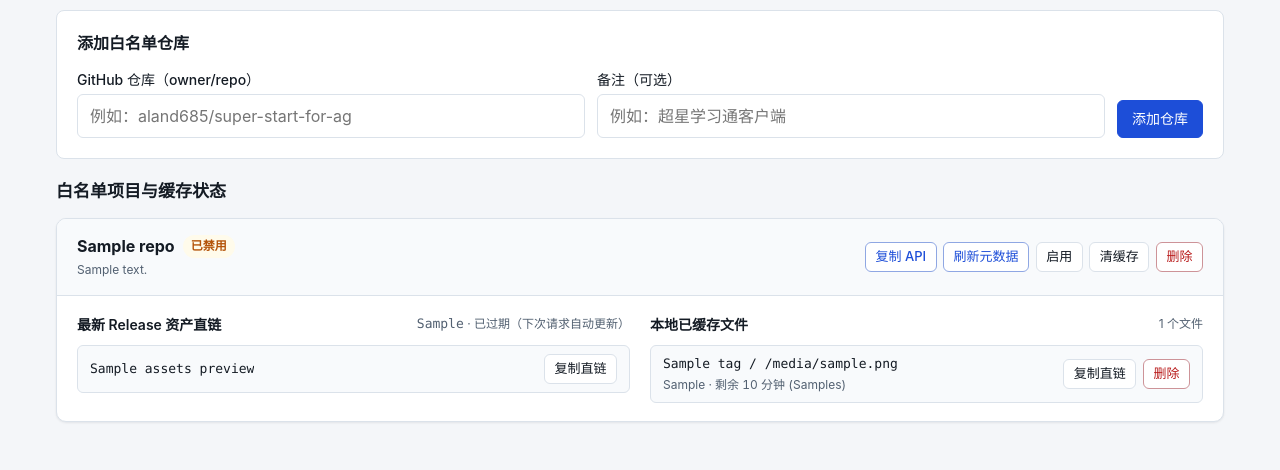
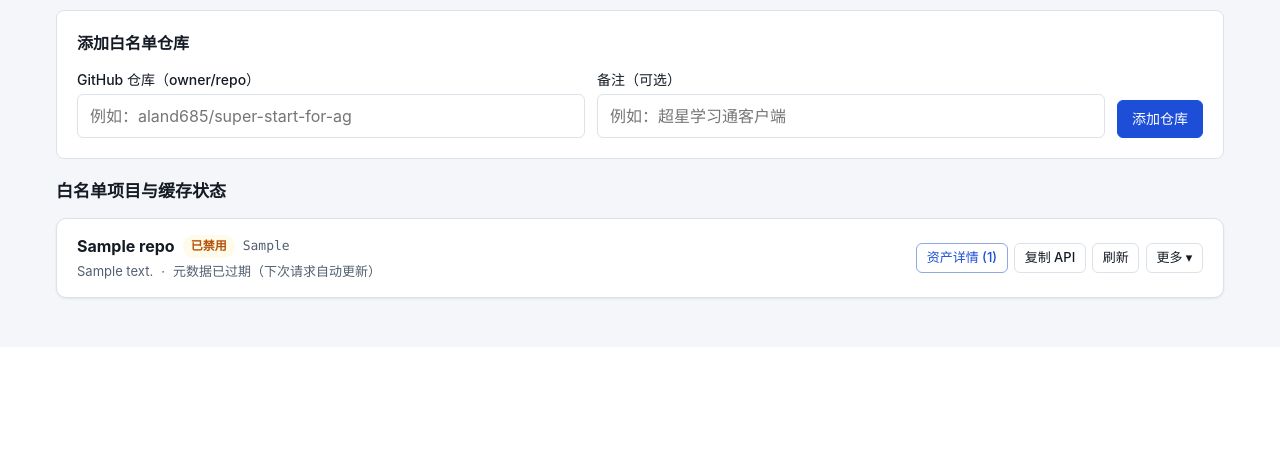
Before and after one commit to aland685/update-relay, a FastAPI app: template app/templates/admin.html in a window 1280 px wide. Shown: the part 453-923 px from the top of the page. After the commit the page ends 753 px from the top, so only its background shows below. Run offline with FastAPI, Linux system fonts and the light colour scheme; the template is opened without the code that fills it: most values are stand-ins (such as "Sample title", 1, 10 or a date in 2020).

Commit message:
feat(ui): collapse asset details by default and merge cache status per row

```diff
--- a/app/main.py
+++ b/app/main.py
@@ -180,10 +180,15 @@ def create_app(
         enriched_repos: list[dict[str, Any]] = []
         for r in repos:
             repo_name = r["repo"]
+            repo_files = files_by_repo.get(repo_name.lower(), [])
+            cached_map: dict[tuple[str, str], dict[str, Any]] = {
+                (f["tag"], f["filename"]): f for f in repo_files
+            }
             cached_latest = app.state.storage.get_release_cache(repo_name, "__latest__")
             latest_tag = None
             meta_ttl_remaining = 0
             assets_preview: list[dict[str, str]] = []
+            merged_assets: list[dict[str, Any]] = []
             if cached_latest is not None:
                 payload, fetched_at = cached_latest
                 latest_tag = str(payload.get("tag_name") or "").strip() or None
@@ -195,12 +200,29 @@ def create_app(
                     for asset in payload.get("assets") or []:
                         if isinstance(asset, dict) and asset.get("name"):
                             aname = str(asset["name"])
-                            assets_preview.append(
+                            dl_url = f"{base_url}/dl/{repo_name}/{encoded_tag}/{quote(aname, safe='')}"
+                            assets_preview.append({"name": aname, "download_url": dl_url})
+                            matched_cache = cached_map.pop((latest_tag, aname), None)
+                            merged_assets.append(
                                 {
+                                    "tag": latest_tag,
                                     "name": aname,
-                                    "download_url": f"{base_url}/dl/{repo_name}/{encoded_tag}/{quote(aname, safe='')}",
+                                    "download_url": dl_url,
+                                    "cached": matched_cache,
+                                    "is_legacy_tag": False,
                                 }
                             )
+
+            for leftover in cached_map.values():
+                merged_assets.append(
+                    {
+                        "tag": leftover["tag"],
+                        "name": leftover["filename"],
+                        "download_url": leftover["download_url"],
+                        "cached": leftover,
+                        "is_legacy_tag": True,
+                    }
+                )
 
             enriched_repos.append(
                 {
@@ -209,8 +231,9 @@ def create_app(
                     "latest_tag": latest_tag,
                     "meta_ttl_remaining": meta_ttl_remaining,
                     "api_url": f"{base_url}/repos/{repo_name}/releases/latest",
-                    "cached_files": files_by_repo.get(repo_name.lower(), []),
+                    "cached_files": repo_files,
                     "assets_preview": assets_preview,
+                    "merged_assets": merged_assets,
                 }
             )
 
--- a/app/static/style.css
+++ b/app/static/style.css
@@ -334,7 +334,6 @@ tbody th {
   border: 1px solid var(--border);
   border-radius: 10px;
   box-shadow: 0 1px 3px rgba(15, 23, 42, 0.05), 0 1px 2px rgba(15, 23, 42, 0.03);
-  overflow: hidden;
 }
 
 .repo-card-header {
@@ -344,14 +343,20 @@ tbody th {
   justify-content: space-between;
   gap: 0.75rem 1rem;
   padding: 0.95rem 1.25rem;
+  border-radius: 10px;
+}
+
+.repo-card.is-open .repo-card-header {
   background: var(--surface-muted);
+  border-end-start-radius: 0;
+  border-end-end-radius: 0;
   border-block-end: 1px solid var(--border);
 }
 
 .repo-identity {
   display: flex;
   flex-direction: column;
-  gap: 0.2rem;
+  gap: 0.25rem;
   min-width: 0;
 }
 
@@ -362,6 +367,15 @@ tbody th {
   gap: 0.5rem;
 }
 
+.repo-meta-line {
+  display: flex;
+  flex-wrap: wrap;
+  align-items: center;
+  gap: 0.5rem;
+  font-size: 0.8125rem;
+  color: var(--text-muted);
+}
+
 .repo-name {
   margin: 0;
   font-size: 1rem;
@@ -369,37 +383,15 @@ tbody th {
   word-break: break-word;
 }
 
-.repo-card-body {
-  display: grid;
-  grid-template-columns: repeat(auto-fit, minmax(300px, 1fr));
-  gap: 1.25rem;
-  padding: 1.125rem 1.25rem;
+.repo-details-panel {
+  padding: 0.95rem 1.25rem 1.125rem;
 }
 
-.repo-block {
-  display: flex;
-  flex-direction: column;
-  gap: 0.65rem;
-  min-width: 0;
+.repo-details-panel[hidden] {
+  display: none;
 }
 
-.repo-block-head {
-  display: flex;
-  flex-wrap: wrap;
-  align-items: center;
-  justify-content: space-between;
-  gap: 0.4rem;
-}
-
-.repo-block-title {
-  margin: 0;
-  font-size: 0.875rem;
-  font-weight: 600;
-  color: var(--text);
-}
-
-.asset-list,
-.file-list {
+.unified-asset-list {
   list-style: none;
   margin: 0;
   padding: 0;
@@ -408,17 +400,25 @@ tbody th {
   gap: 0.5rem;
 }
 
-.asset-row,
-.file-item {
+.unified-asset-row {
   display: flex;
+  flex-wrap: wrap;
   align-items: center;
   justify-content: space-between;
-  gap: 0.75rem;
-  padding: 0.5rem 0.75rem;
+  gap: 0.65rem 1rem;
+  padding: 0.55rem 0.75rem;
   background: var(--surface-muted);
   border: 1px solid var(--border);
   border-radius: 6px;
+}
+
+.asset-info {
+  display: flex;
+  flex-wrap: wrap;
+  align-items: center;
+  gap: 0.5rem;
   min-width: 0;
+  flex: 1 1 260px;
 }
 
 .asset-name {
@@ -430,25 +430,59 @@ tbody th {
   white-space: nowrap;
 }
 
-.file-meta {
+.cache-pill {
+  font-size: 0.75rem;
+  padding: 0.1rem 0.45rem;
+  border-radius: 999px;
+  font-variant-numeric: tabular-nums;
+  white-space: nowrap;
+}
+.cache-pill-hit {
+  background: var(--success-bg);
+  color: var(--success);
+}
+.cache-pill-miss {
+  background: var(--surface);
+  border: 1px solid var(--border);
+  color: var(--text-muted);
+}
+
+/* More Dropdown Menu */
+.more-menu {
+  position: relative;
+}
+.more-menu summary {
+  list-style: none;
+}
+.more-menu summary::-webkit-details-marker {
+  display: none;
+}
+.more-menu-list {
+  position: absolute;
+  inset-inline-end: 0;
+  inset-block-start: calc(100% + 4px);
+  min-inline-size: 132px;
+  background: var(--surface);
+  border: 1px solid var(--border);
+  border-radius: 8px;
+  box-shadow: 0 10px 24px rgba(15, 23, 42, 0.14);
+  padding: 0.35rem;
   display: flex;
   flex-direction: column;
-  gap: 0.15rem;
-  min-width: 0;
+  gap: 0.25rem;
+  z-index: 20;
 }
-
-.file-name {
-  font-family: var(--mono);
-  font-size: 0.8125rem;
-  overflow: hidden;
-  text-overflow: ellipsis;
-  white-space: nowrap;
+.more-menu-list button {
+  width: 100%;
+  justify-content: flex-start;
+  border-color: transparent;
+  background: transparent;
 }
-
-.file-sub {
-  font-size: 0.75rem;
-  color: var(--text-muted);
-  font-variant-numeric: tabular-nums;
+.more-menu-list button:hover {
+  background: var(--surface-muted);
+}
+.more-menu-list .btn-danger:hover {
+  background: var(--danger-bg);
 }
 
 .action-group {
--- a/app/templates/admin.html
+++ b/app/templates/admin.html
@@ -133,91 +133,87 @@
                 {% else %}
                 <span class="badge badge-off">已禁用</span>
                 {% endif %}
+                {% if r.latest_tag %}
+                <span class="mono" style="color: var(--text-muted);">{{ r.latest_tag }}</span>
+                {% endif %}
               </div>
+              <div class="repo-meta-line">
                 {% if r.note %}
-              <div class="hint">{{ r.note }}</div>
+                <span>{{ r.note }}</span>
+                <span>·</span>
                 {% endif %}
+                {% if r.latest_tag %}
+                  {% if r.meta_ttl_remaining > 0 %}
+                  <span>元数据剩余 {{ r.meta_ttl_remaining }}s</span>
+                  {% else %}
+                  <span>元数据已过期（下次请求自动更新）</span>
+                  {% endif %}
+                {% else %}
+                <span>尚未拉取元数据</span>
+                {% endif %}
+              </div>
             </div>
 
             <div class="action-group">
-              <button type="button" class="btn-sm btn-outline-primary copy-btn" data-copy="{{ r.api_url }}">复制 API</button>
-              <button type="button" class="btn-sm btn-outline-primary refresh-btn" data-repo="{{ r.repo }}">刷新元数据</button>
+              <button
+                type="button"
+                class="btn-sm btn-outline-primary toggle-details-btn"
+                aria-expanded="false"
+                aria-controls="details-{{ loop.index }}"
+              >资产详情 ({{ r.merged_assets | length }})</button>
+              <button type="button" class="btn-sm copy-btn" data-copy="{{ r.api_url }}">复制 API</button>
+              <button type="button" class="btn-sm refresh-btn" data-repo="{{ r.repo }}">刷新</button>
+              <details class="more-menu">
+                <summary class="btn btn-sm">更多 ▾</summary>
+                <div class="more-menu-list">
                   <button
                     type="button"
                     class="btn-sm toggle-btn"
                     data-repo="{{ r.repo }}"
                     data-next="{{ 'false' if r.enabled else 'true' }}"
-              >{{ '禁用' if r.enabled else '启用' }}</button>
-              <button type="button" class="btn-sm purge-repo-btn" data-repo="{{ r.repo }}">清缓存</button>
-              <button type="button" class="btn-sm btn-danger delete-repo-btn" data-repo="{{ r.repo }}">删除</button>
+                  >{{ '禁用仓库' if r.enabled else '启用仓库' }}</button>
+                  <button type="button" class="btn-sm purge-repo-btn" data-repo="{{ r.repo }}">清理缓存</button>
+                  <button type="button" class="btn-sm btn-danger delete-repo-btn" data-repo="{{ r.repo }}">删除仓库</button>
+                </div>
+              </details>
             </div>
           </header>
 
-          <div class="repo-card-body">
-            <section class="repo-block" aria-label="最新 Release 资产直链">
-              <div class="repo-block-head">
-                <h4 class="repo-block-title">最新 Release 资产直链</h4>
-                {% if r.latest_tag %}
-                <span class="hint">
-                  <span class="mono">{{ r.latest_tag }}</span> ·
-                  {% if r.meta_ttl_remaining > 0 %}
-                  元数据剩余 {{ r.meta_ttl_remaining }}s
-                  {% else %}
-                  已过期（下次请求自动更新）
-                  {% endif %}
+          <div id="details-{{ loop.index }}" class="repo-details-panel" hidden>
+            {% if r.merged_assets %}
+            <ul class="unified-asset-list">
+              {% for item in r.merged_assets %}
+              <li class="unified-asset-row">
+                <div class="asset-info">
+                  <span class="asset-name" title="{{ item.tag }} / {{ item.name }}">
+                    {% if item.is_legacy_tag %}[{{ item.tag }}] {% endif %}{{ item.name }}
+                  </span>
+                  {% if item.cached %}
+                  <span class="cache-pill cache-pill-hit">
+                    已缓存 · {{ item.cached.size_human }} · 剩余 {{ (item.cached.ttl_remaining_seconds // 60) }} 分钟 ({{ item.cached.ttl_remaining_seconds }}s)
                   </span>
                   {% else %}
-                <span class="hint">尚未拉取</span>
+                  <span class="cache-pill cache-pill-miss">未缓存（按需拉取）</span>
                   {% endif %}
                 </div>
-
-              {% if r.assets_preview %}
-              <ul class="asset-list">
-                {% for a in r.assets_preview %}
-                <li class="asset-row">
-                  <span class="asset-name" title="{{ a.name }}">{{ a.name }}</span>
-                  <button type="button" class="btn-sm copy-btn" data-copy="{{ a.download_url }}">复制直链</button>
-                </li>
-                {% endfor %}
-              </ul>
-              {% elif r.latest_tag %}
-              <div class="hint">该 Release 下暂无可分发资产文件。</div>
-              {% else %}
-              <div class="hint">点击右上角「刷新元数据」或等待客户端首次检查更新后展示直链。</div>
-              {% endif %}
-            </section>
-
-            <section class="repo-block" aria-label="本地已缓存文件">
-              <div class="repo-block-head">
-                <h4 class="repo-block-title">本地已缓存文件</h4>
-                <span class="hint">{{ r.cached_files | length }} 个文件</span>
-              </div>
-
-              {% if r.cached_files %}
-              <ul class="file-list">
-                {% for f in r.cached_files %}
-                <li class="file-item">
-                  <div class="file-meta">
-                    <span class="file-name" title="{{ f.tag }} / {{ f.filename }}">{{ f.tag }} / {{ f.filename }}</span>
-                    <span class="file-sub">{{ f.size_human }} · 剩余 {{ (f.ttl_remaining_seconds // 60) }} 分钟 ({{ f.ttl_remaining_seconds }}s)</span>
-                  </div>
                 <div class="action-group">
-                    <button type="button" class="btn-sm copy-btn" data-copy="{{ f.download_url }}">复制直链</button>
+                  <button type="button" class="btn-sm copy-btn" data-copy="{{ item.download_url }}">复制直链</button>
+                  {% if item.cached %}
                   <button
                     type="button"
                     class="btn-sm btn-danger del-file-btn"
                     data-repo="{{ r.repo }}"
-                      data-tag="{{ f.tag }}"
-                      data-filename="{{ f.filename }}"
-                    >删除</button>
+                    data-tag="{{ item.tag }}"
+                    data-filename="{{ item.name }}"
+                  >删除缓存</button>
+                  {% endif %}
                 </div>
               </li>
               {% endfor %}
             </ul>
             {% else %}
-              <div class="hint">暂无本地文件缓存（首次下载时按需缓存）。</div>
+            <div class="hint">暂无资产信息，可点击「刷新」拉取最新 Release 列表。</div>
             {% endif %}
-            </section>
           </div>
         </article>
         {% endfor %}
@@ -372,6 +368,16 @@
       const btn = e.target.closest('button');
       if (!btn) return;
 
+      if (btn.classList.contains('toggle-details-btn')) {
+        const panel = document.getElementById(btn.getAttribute('aria-controls'));
+        const card = btn.closest('.repo-card');
+        const expanded = btn.getAttribute('aria-expanded') === 'true';
+        btn.setAttribute('aria-expanded', String(!expanded));
+        panel.hidden = expanded;
+        card.classList.toggle('is-open', !expanded);
+        return;
+      }
+
       if (btn.classList.contains('copy-btn')) {
         try {
           await navigator.clipboard.writeText(btn.dataset.copy);
```
Lines whose indentation alone changed are shown as unchanged.
